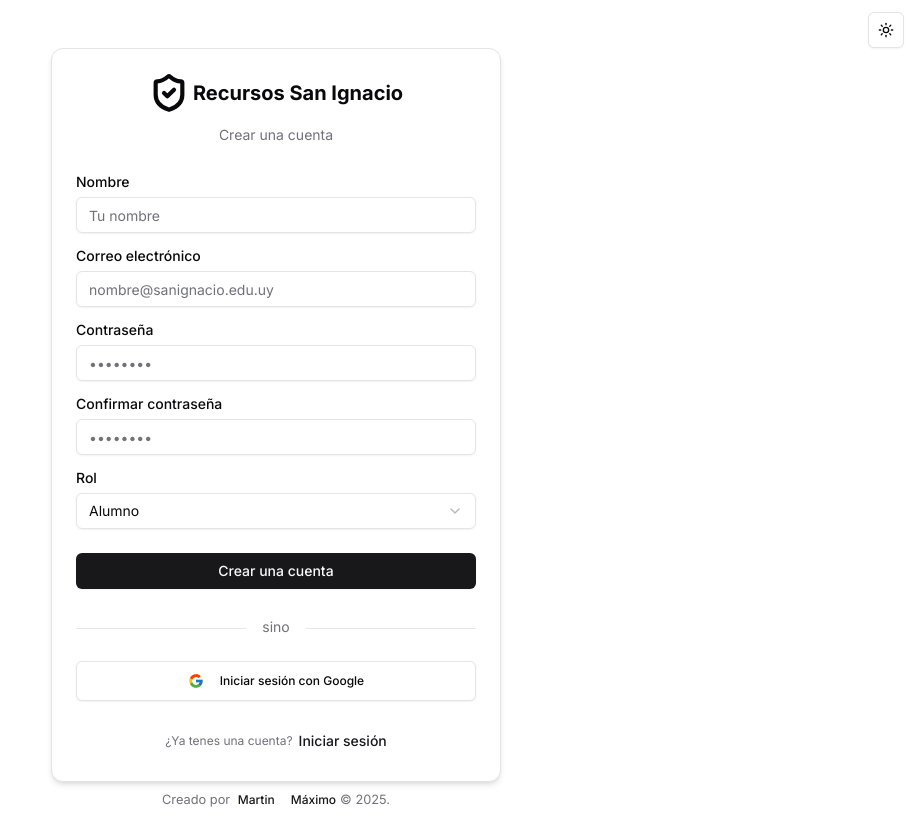
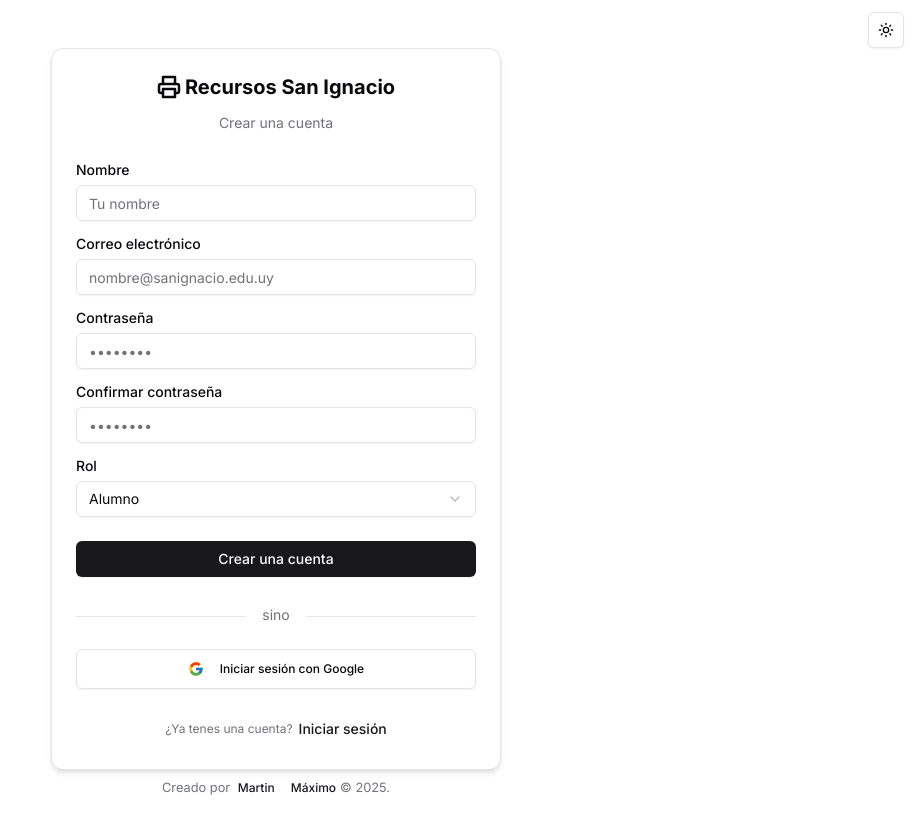
Before and after one commit to sanignacio/recursos-sanignacio, a Next.js app: page /auth/sign-up in a window 1280 px wide. Shown: the whole page, without its empty margins (364-1280 px from the left). Built offline with nearby package versions, Linux system fonts and the light colour scheme; no server answers.

Commit message:
refactor: changed the icon to a printer

```diff
--- a/src/app/layout.tsx
+++ b/src/app/layout.tsx
@@ -51,7 +51,7 @@ export default async function RootLayout({
         className={cn("relative", inter.className)}
         suppressHydrationWarning
       >
-        <SessionProvider session={session}>
+        <SessionProvider session={session ?? undefined}>
           <ThemeProvider attribute="class" defaultTheme="system" enableSystem>
             <div className="flex w-full justify-end pt-3 pr-3">
               <ModeToggle />
--- a/src/components/auth/header.tsx
+++ b/src/components/auth/header.tsx
@@ -1,4 +1,4 @@
-import { ShieldCheck } from "lucide-react";
+import { Printer } from "lucide-react";
 import Link from "next/link";
 
 interface AuthHeaderProps {
@@ -9,7 +9,7 @@ export function Header({ label }: AuthHeaderProps) {
   return (
     <div className="flex w-full flex-col items-center justify-center gap-y-3">
       <Link href="/" className="flex items-center">
-        <ShieldCheck strokeWidth={2.5} className="mr-1 h-auto w-10" />
+        <Printer strokeWidth={2.5} className="mr-1 h-auto w-6" />
         <h2 className="text-xl font-bold">Recursos San Ignacio</h2>
       </Link>
       <p className="text-muted-foreground text-sm">{label}</p>
--- a/src/components/auth/update-profile-form.tsx
+++ b/src/components/auth/update-profile-form.tsx
@@ -159,7 +159,7 @@ export default function UpdateProfileForm() {
                   defaultValue={field.value}
                 >
                   <FormControl>
-                    <SelectTrigger>
+                    <SelectTrigger className="w-full">
                       <SelectValue placeholder="Elegí un rol" />
                     </SelectTrigger>
                   </FormControl>
--- a/src/components/protected/navbar.tsx
+++ b/src/components/protected/navbar.tsx
@@ -1,6 +1,6 @@
 "use client";
 
-import { Menu, ShieldCheck } from "lucide-react";
+import { Menu, Printer } from "lucide-react";
 import Link from "next/link";
 import { usePathname } from "next/navigation";
 
@@ -44,7 +44,7 @@ export function Navbar() {
       </div>
 
       <Link href="/server" className="mr-8 flex items-center">
-        <ShieldCheck strokeWidth={2.5} className="mr-1 h-auto w-8" />
+        <Printer strokeWidth={2.5} className="mr-1 h-auto w-6" />
         <h2 className="text-sm font-bold">Recursos San Ignacio</h2>
       </Link>
 
```
